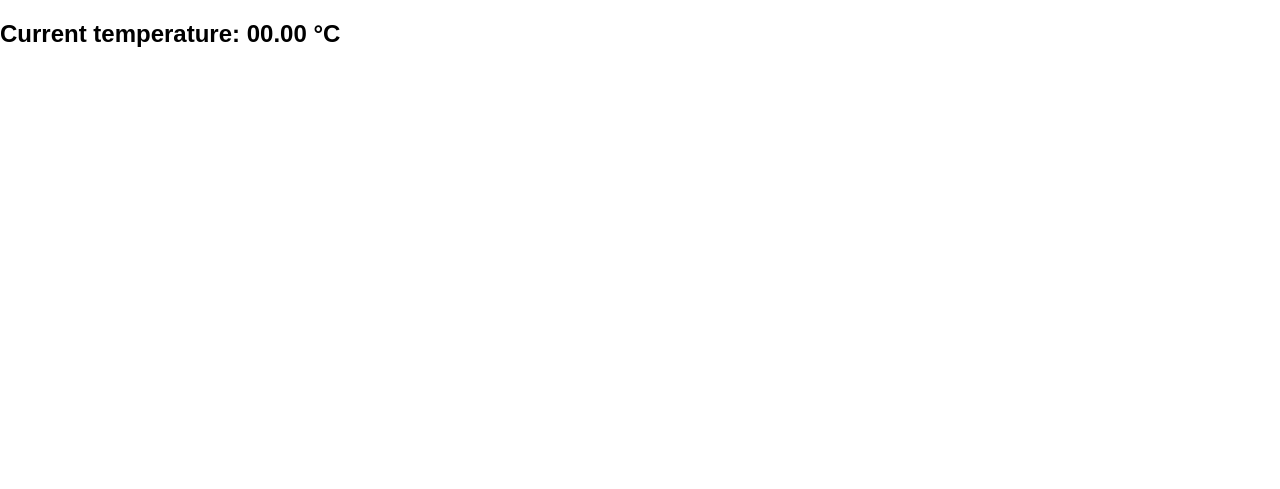
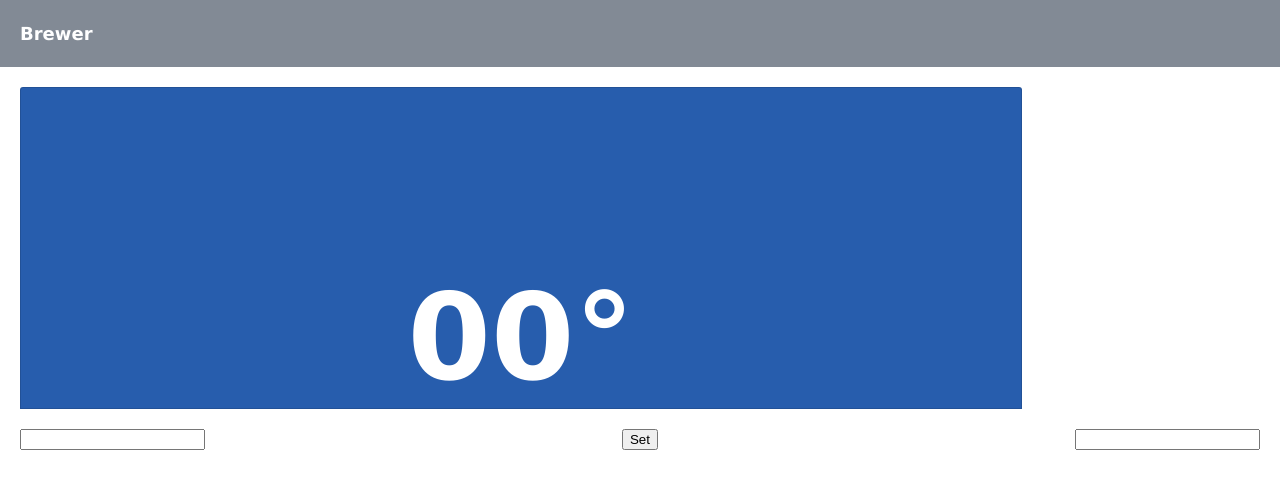
Before and after one commit to maxlmo/brewer, a Flask app: page / in a window 1280 px wide. Shown: the top 489 px of the page. Run offline with Flask 2, Linux system fonts and the light colour scheme; data that the repository does not hold is empty; some libraries are stand-ins or nearby versions.

Commit message:
Implement initial styling for dashboard

```diff
--- a/src/sensor/fake_temperature_sensor.py
+++ b/src/sensor/fake_temperature_sensor.py
@@ -4,4 +4,4 @@ import random
 class FakeTemperatureSensor:
 
     def read_temperature(self):
-        return round(random.uniform(50, 100), 2)
+        return round(random.uniform(50, 100), 0)
--- a/src/sensor/temperature_sensor.py
+++ b/src/sensor/temperature_sensor.py
@@ -16,4 +16,4 @@ class TemperatureSensor:
         temperature_str = lines[1].find('t=')
         temperature_value = lines[1][temperature_str + 2:]
         in_celsius = float(temperature_value) / 1000.0
-        return round(in_celsius, 2)
+        return round(in_celsius, 0)
--- a/src/templates/index.html
+++ b/src/templates/index.html
@@ -1,18 +1,28 @@
 <!DOCTYPE html>
 <html lang="en">
 <head>
-    <link rel="stylesheet" href="https://unpkg.com/purecss@2.0.3/build/pure-min.css" integrity="sha384-cg6SkqEOCV1NbJoCu11+bm0NvBRc8IYLRGXkmNrqUBfTjmMYwNKPWBTIKyw9mHNJ" crossorigin="anonymous">
     <link rel="stylesheet" href="/static/css/style.css">
     <meta charset="UTF-8">
     <meta name="viewport" content="width=device-width, initial-scale=1">
     <title>Brewer</title>
 </head>
 <body>
+<nav>
+   <ul>
+       <li>Brewer</li>
+   </ul>
+</nav>
 
-<div>
-    <h2>Current temperature: <span id="temperatureValue">00.00</span> °C</h2>
+<div class="content">
+    <div class="card">
+        <div class="temperature"><span id="temperatureValue">00</span>°</div>
+    </div>
+    <div class="range-container">
+        <input type="number">
+        <button>Set</button>
+        <input type="number">
+    </div>
 </div>
-
 
 </body>
 
--- a/src/templates/static/css/style.css
+++ b/src/templates/static/css/style.css
@@ -0,0 +1,54 @@
+body {
+    font-family: Verdana, sans-serif;
+    font-size: 15px;
+    line-height: 1.5;
+    margin: 0;
+    padding: 0;
+}
+
+nav {
+    /*background-color: #CED3DC;*/
+    background-color: #828A95;
+    color: #FFF;
+    padding: 20px;
+}
+
+ul {
+    list-style-type: none;
+    margin: 0;
+    padding: 0;
+}
+
+li {
+    font-size: large;
+    font-weight: bold;
+}
+
+.content {
+    padding: 20px;
+    text-align: center;
+    max-width: 12000px;
+}
+
+.temperature {
+    margin-top: 12.5vw;
+}
+
+.card {
+    max-width: 1000px;
+    text-align: center;
+    vertical-align: middle;
+    height: 40vh;
+    color: #FFF;
+    border: 1px solid rgba(0, 0, 0, .125);
+    border-radius: calc(.25rem - 1px) calc(.25rem - 1px) 0 0;
+    background-color: #275DAD;
+    font-weight: bold;
+    font-size: 15vh;
+}
+
+.range-container {
+    margin-top: 20px;
+    display: flex;
+    justify-content: space-between;
+}
```
